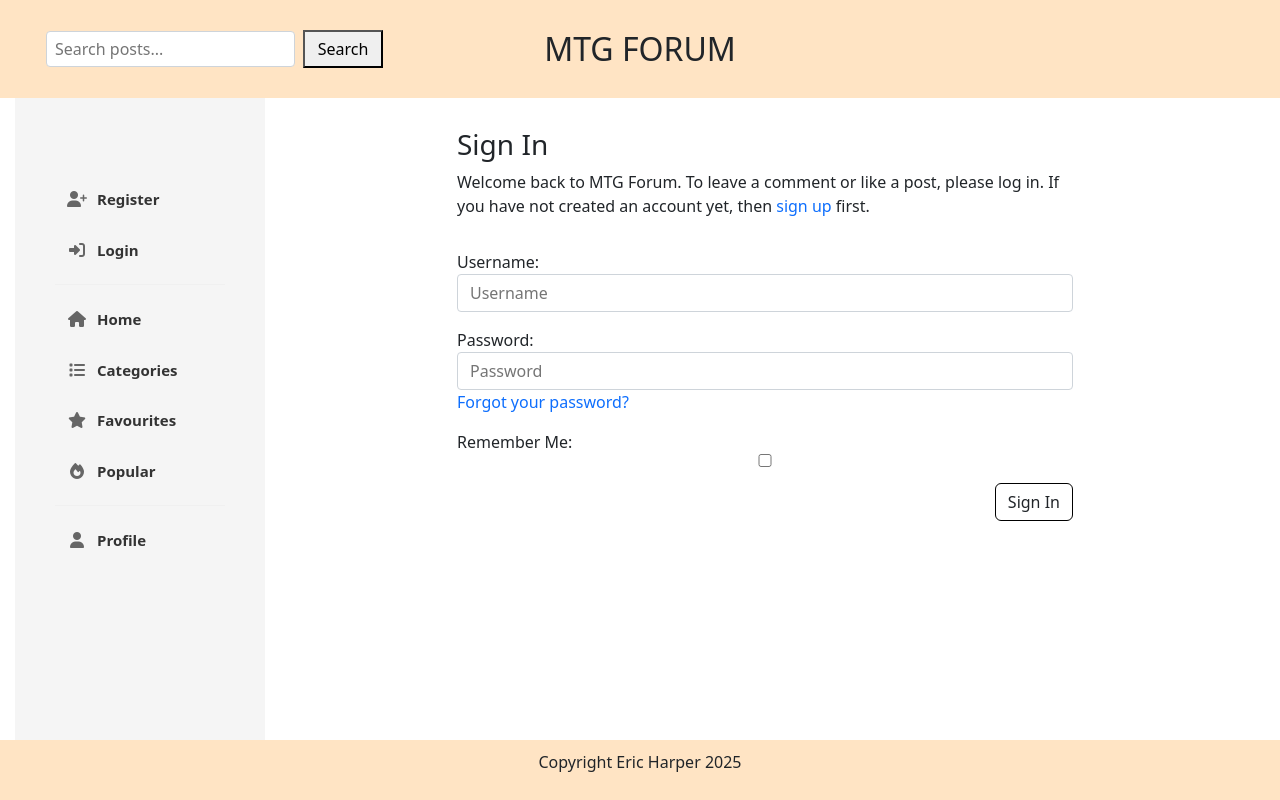
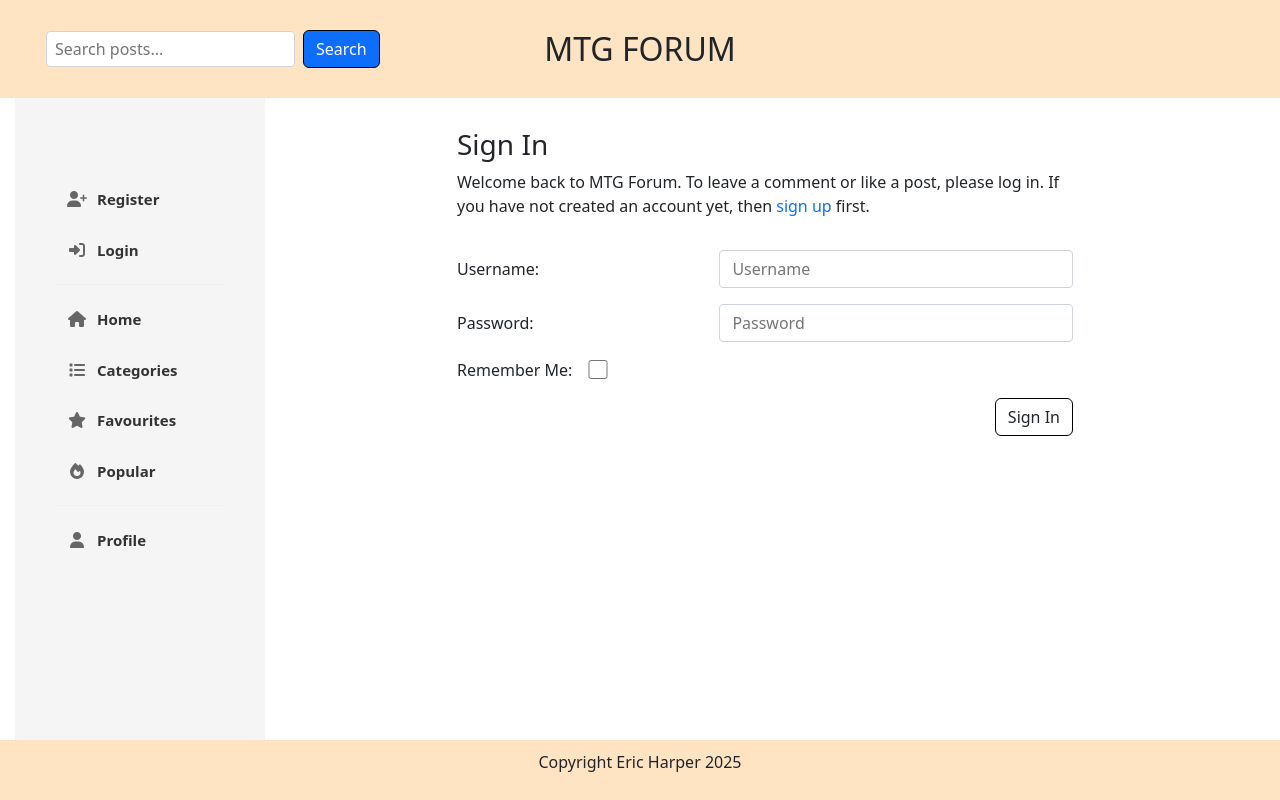
Before and after one commit to Arcandrus/mtg-forum, a Django app: page /accounts/login/ in a window 1280 px wide. Run offline with Django 5.2, Linux system fonts and the light colour scheme; some libraries are stand-ins or nearby versions.

Commit message:
Updates to styling and layout for forms and buttons

```diff
--- a/posts/templates/posts/create_post.html
+++ b/posts/templates/posts/create_post.html
@@ -7,7 +7,7 @@
         <form method="post" enctype="multipart/form-data">
             {% csrf_token %}
             {{ form.as_p }}
-            <button type="submit">Submit Post</button>
+            <button class="btn btn-primary" type="submit">Submit Post</button>
         </form>
     </div>
 </div>
--- a/static/css/style.css
+++ b/static/css/style.css
@@ -438,7 +438,14 @@ label {
     margin-bottom: 0;
 }
 
-input, select, textarea {
+.form-check input[type="checkbox"] {
+    width: 1.2em;
+    height: 1.2em;
+}
+
+input,
+select,
+textarea {
     display: block;
     width: 100%;
     padding: 0.375rem 0.75rem;
@@ -451,10 +458,30 @@ input, select, textarea {
     box-sizing: border-box;
 }
 
-input:focus, select:focus, textarea:focus {
+input:focus,
+select:focus,
+textarea:focus {
     border-color: #86b7fe;
     outline: 0;
     box-shadow: 0 0 0 0.25rem rgba(13, 110, 253, 0.25);
+}
+
+.checkbox-inline label {
+    width: auto;
+    margin-bottom: 0;
+    margin-right: 0.5rem;
+    white-space: nowrap;
+}
+
+.checkbox-inline input[type="checkbox"] {
+    width: 1.2em;
+    height: 1.2em;
+    margin: 0;
+    display: inline-block;
+}
+
+.checkbox-inline {
+    gap: 0.5rem;
 }
 
 footer {
--- a/templates/account/login.html
+++ b/templates/account/login.html
@@ -1,33 +1,56 @@
 {% extends "base.html" %}
 
-{% load i18n %}
-
-{% block head_title %}{% trans "Sign In" %}{% endblock %}
+{% block head_title %}Sign In{% endblock %}
 
 {% block content %}
 
 <div class="container scroll content">
     <div class="row">
         <div class="col-md-8 mt-3 offset-md-2">
-            <h3>{% trans "Sign In" %}</h3>
+            <h3>Sign In</h3>
 
-            <p>{% blocktrans %}Welcome back to MTG Forum. To leave a comment or like a post, please log in. If
-                you
-                have not created an account yet, then <a class="link" href="{{ signup_url }}">sign up</a>
-                first.{% endblocktrans %}</p>
+            <p>
+                Welcome back to MTG Forum. To leave a comment or like a post, please log in. If
+                you have not created an account yet, then <a class="link" href="{{ signup_url }}">sign up</a>
+                first.
+            </p>
         </div>
     </div>
     <div class="row">
         <div class="col-md-8 mt-3 offset-md-2">
             <form class="login" method="POST" action="{% url 'account_login' %}">
                 {% csrf_token %}
-                {{ form.as_p }}
+                {{ form.non_field_errors }}
+
+                <div class="mb-3 d-flex align-items-center">
+                    {{ form.login.label_tag }}
+                    <div class="flex-grow-1 ms-3">
+                        {{ form.login }}
+                        {{ form.login.errors }}
+                    </div>
+                </div>
+
+                <div class="mb-3 d-flex align-items-center">
+                    {{ form.password.label_tag }}
+                    <div class="flex-grow-1 ms-3">
+                        {{ form.password }}
+                        {{ form.password.errors }}
+                    </div>
+                </div>
+
+                <div class="mb-3 d-flex align-items-center checkbox-inline">
+                    {{ form.remember.label_tag }}
+                    {{ form.remember }}
+                </div>
+
                 {% if redirect_field_value %}
                 <input type="hidden" name="{{ redirect_field_name }}" value="{{ redirect_field_value }}" />
                 {% endif %}
-                <button class="btn btn-signup right" type="submit">{% trans "Sign In" %}</button>
+
+                <button class="btn btn-signup float-end" type="submit">Sign In</button>
             </form>
         </div>
     </div>
 </div>
+
 {% endblock %}
--- a/templates/base.html
+++ b/templates/base.html
@@ -36,7 +36,7 @@
         <div class="search-wrapper">
             <form method="GET" action="{% url 'search_results' %}">
                 <input type="text" name="q" placeholder="Search posts..." required>
-                <button type="submit">Search</button>
+                <button class="btn btn-primary" type="submit">Search</button>
             </form>
         </div>
 
```
Lines whose indentation alone changed are shown as unchanged.
